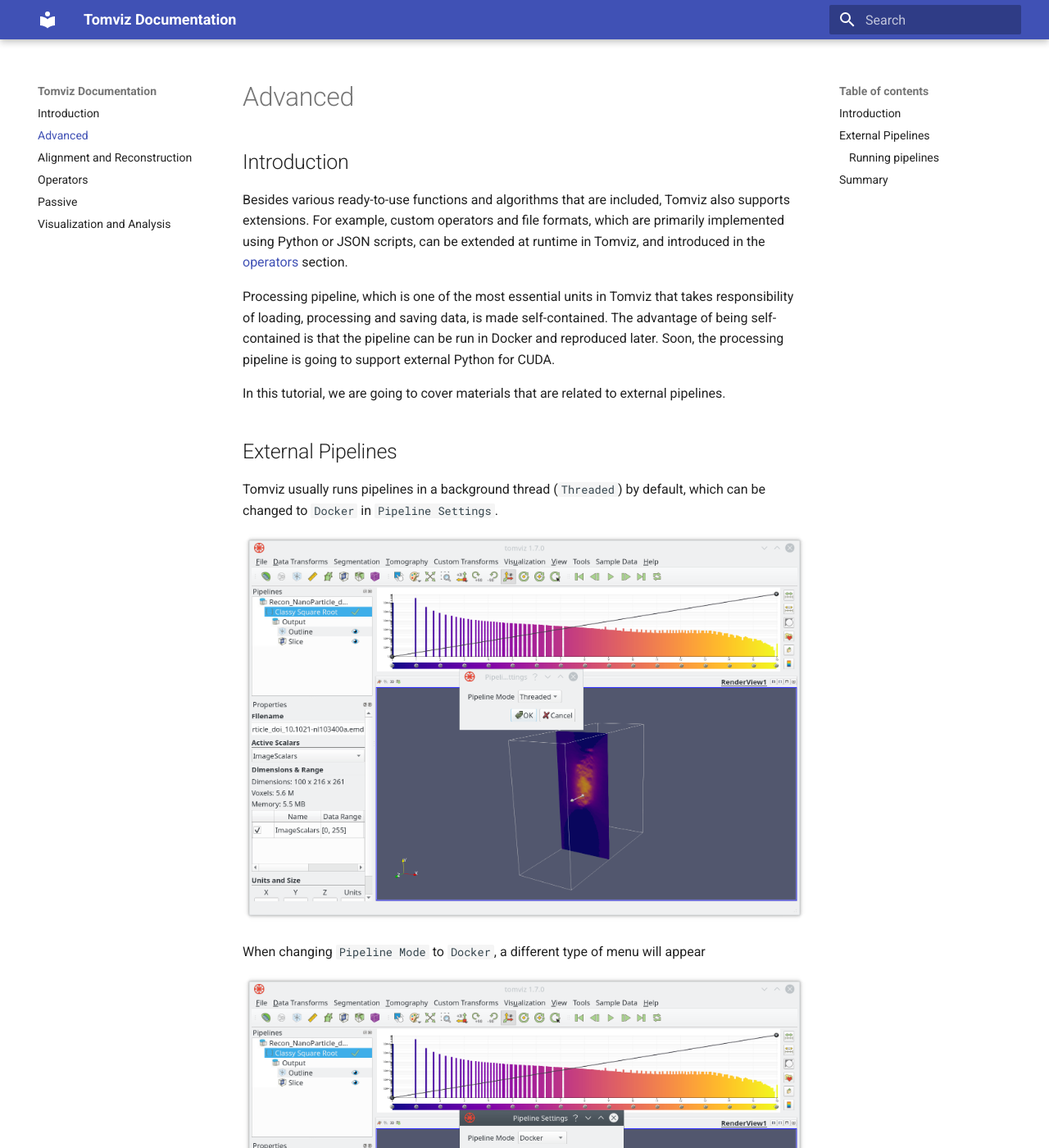
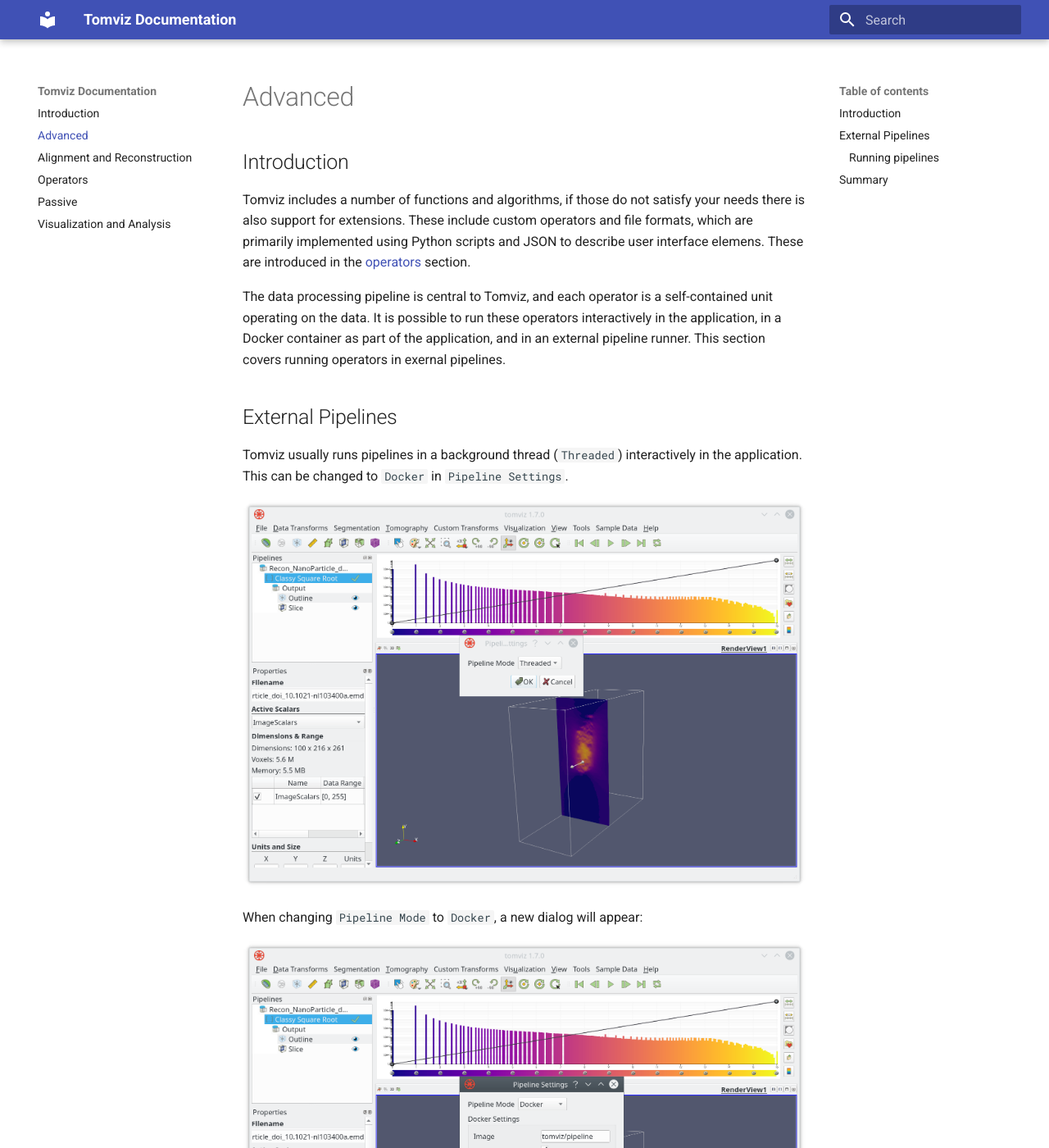
Before and after one commit to OpenChemistry/tomvizdocs, an MkDocs documentation site: the page built from docs/advanced.md, in a window 1280 px wide and 1400 px high. Shown: the whole window at 82% size. Built offline with MkDocs 1.6.1 and Material for MkDocs 9.7.7, drawn with Linux system fonts in a browser that asks for light colours; some of the changed text lies outside the part shown.

Commit message:
Some improvements and tweaks to the advanced section
Signed-off-by: Marcus D. Hanwell <marcus.hanwell@kitware.com>

````diff
--- a/docs/advanced.md
+++ b/docs/advanced.md
@@ -2,40 +2,52 @@
 
 ## Introduction
 
-Besides various ready-to-use functions and algorithms that are included, Tomviz also supports extensions. For example, custom operators and file formats, which are primarily implemented using Python or JSON scripts, can be extended at runtime in Tomviz, and introduced in the <a href="https://tomviz.readthedocs.io/en/latest/operator/" target="_blank">operators</a> section.
+Tomviz includes a number of functions and algorithms, if those do not satisfy
+your needs there is also support for extensions. These include custom operators
+and file formats, which are primarily implemented using Python scripts and JSON
+to describe user interface elemens. These are introduced in the
+[operators](operator.md) section.
 
-Processing pipeline, which is one of the most essential units in Tomviz that takes responsibility of loading, processing and saving data, is made self-contained. The advantage of being self-contained is that the pipeline can be run in Docker and reproduced later. Soon, the processing pipeline is going to support external Python for CUDA.
-
-In this tutorial, we are going to cover materials that are related to external pipelines.
+The data processing pipeline is central to Tomviz, and each operator is a
+self-contained unit operating on the data. It is possible to run these operators
+interactively in the application, in a Docker container as part of the
+application, and in an external pipeline runner. This section covers running
+operators in exernal pipelines.
 
 ## External Pipelines
 
-Tomviz usually runs pipelines in a background thread (```Threaded```) by default, which can be changed to ```Docker``` in ```Pipeline Settings```.
+Tomviz usually runs pipelines in a background thread (```Threaded```)
+interactively in the application. This can be changed to ```Docker``` in
+```Pipeline Settings```.
 
 ![Pipeline Settings](img/pipeline_settings.png)
 
-When changing ```Pipeline Mode``` to ```Docker```, a different type of menu will appear
+When changing ```Pipeline Mode``` to ```Docker```, a new dialog will appear:
 
 ![Pipeline Settings](img/pipeline_settings_docker.png)
 
-Click on ```OK``` when ready. Tomviz will start pulling docker image from the selected input image.
+Click on ```OK``` when ready. Tomviz will download the docker image from the
+selected source the next time the pipeline executes.
 
 ![Pipeline Settings](img/pulling_docker.png)
 
 ### Running pipelines
 
-It is recommended to start with creating a virtual environment and installing
+We recommend that you create a virtual environment, and install requirements
+into that environment. The steps are shown below:
 
-```Shell-scriping
+```bash
   $ git clone --recursive git://github.com/openchemistry/tomviz
   $ cd tomviz/tomviz/python
   $ mkvirtualenv tomviz
   $ pip install -e .
 ```
 
-Then, use Tomviz to build a pipeline, and save the sate state file (JSON). Note that, for right now, both input and output must be EMD files, and operator can only be executed in sequence.
+Use Tomviz to build a pipeline, and save the sate state file (JSON). Note that
+the input must be an EMD file, and the output will be an EMD file. The operators
+can will be executed in sequence as they are in the application.
 
-```Shell-scriping
+```bash
   $ tomviz-pipeline -s state.tvsm -d data.emd -o output.emd
   [2019-07-23 14:14:59,647] INFO: Executing 'Invert Data' operator
   [2019-07-23 14:14:59,963] INFO: Writing transformed data.
@@ -43,4 +55,4 @@
 
 ## Summary
 
-In this tutorial we explained that pipeline can be run externally. More contents about improving file formats, pipelines, and etc are in the works.
+This section showed how the pipeline can be run externally.
````
